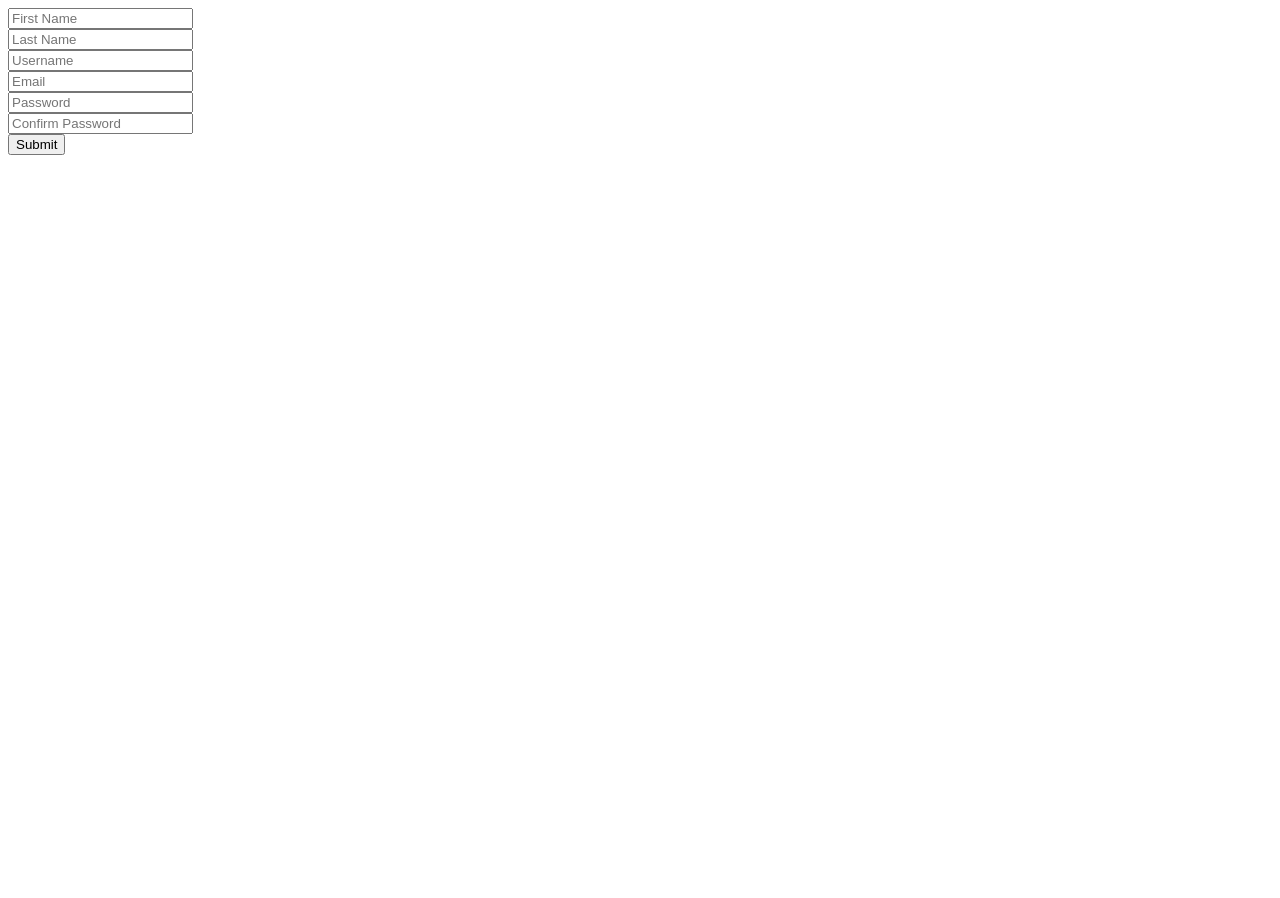
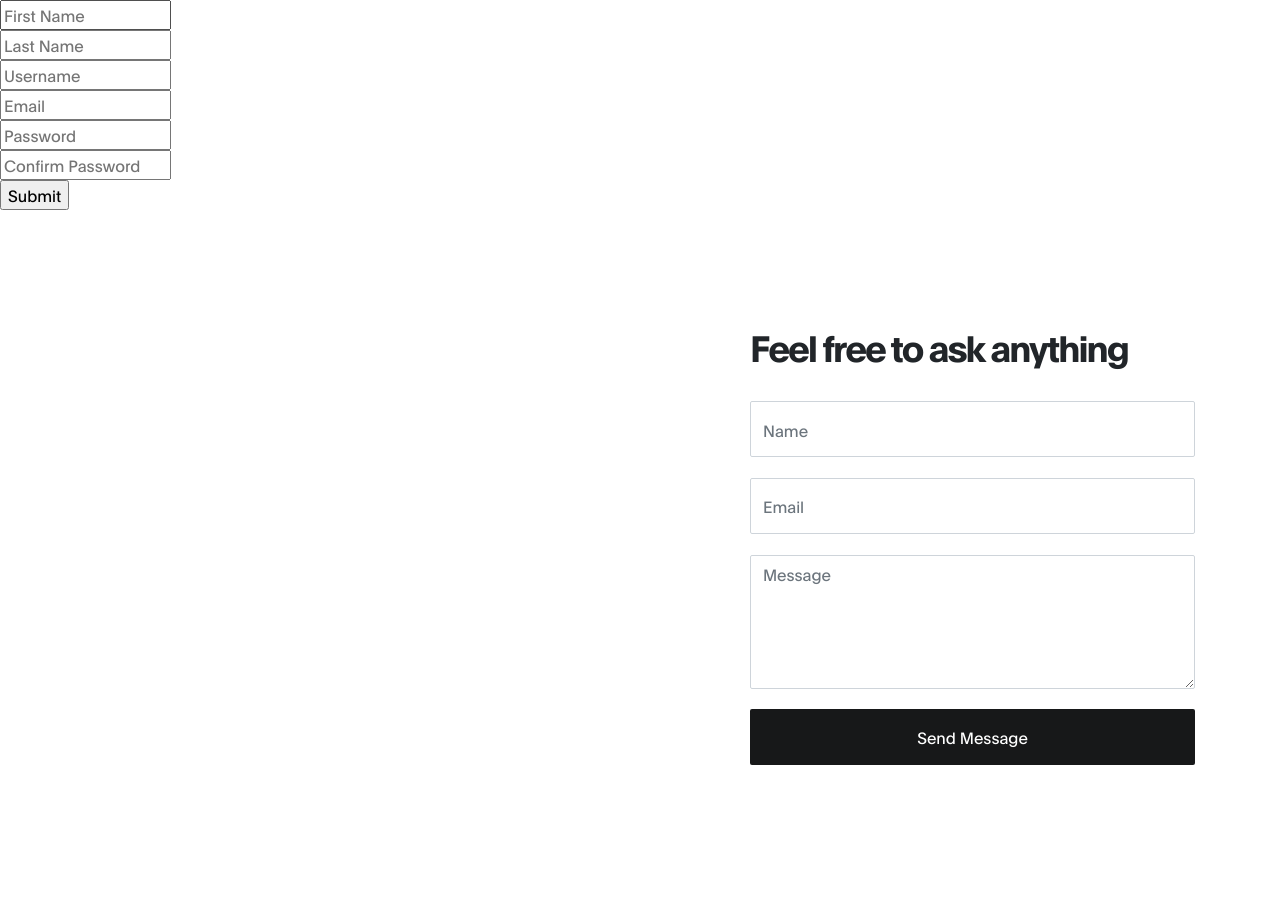
Before and after one commit to JackMerma/GymApp, a Django app: page /register/ in a window 1280 px wide. Before the commit the page ends 155 px from the top, so only its background shows below. Run offline with Django 3.2, Linux system fonts and the light colour scheme; some libraries are stand-ins or nearby versions.

Commit message:
insertación de 'platilla' del index

```diff
--- a/templates/register.html
+++ b/templates/register.html
@@ -1,7 +1,21 @@
+{% load static %}
 <!DOCTYPE html>
-<html>
+<html lang='en'>
   <head>
     <title>Register</title>
+	<meta charset="UTF-8">
+	<meta http-equiv="X-UA-Compatible" content="IE=Edge">
+	<meta name="description" content="">
+	<meta name="keywords" content="">
+	<meta name="author" content="">
+	<meta name="viewport" content="width=device-width, initial-scale=1, maximum-scale=1">
+
+	<link rel="stylesheet" href="{% static 'css/bootstrap.min.css' %}">
+	<link rel="stylesheet" href="{% static 'css/font-awesome.min.css' %}">
+	<link rel="stylesheet" href="{% static 'css/aos.css' %}">
+
+	<!-- MAIN CSS -->
+	<link rel="stylesheet" href="{% static 'css/tooplate-gymso-style.css' %}">
   </head>
   <body>
     <form action='register' method='post'>
@@ -15,5 +29,37 @@
       <input type='submit'>
 
     </form>
+
+	<section class="contact section" id="contact">
+	  <div class="container">
+		<div class="row">
+
+		  <div class="ml-auto col-lg-5 col-md-6 col-12">
+			<h2 class="mb-4 pb-2" data-aos="fade-up" data-aos-delay="200">Feel free to ask anything</h2>
+
+			<form action="#" method="post" class="contact-form webform" data-aos="fade-up" data-aos-delay="400" role="form">
+			  <input type="text" class="form-control" name="cf-name" placeholder="Name">
+
+			  <input type="email" class="form-control" name="cf-email" placeholder="Email">
+
+			  <textarea class="form-control" rows="5" name="cf-message" placeholder="Message"></textarea>
+
+			  <button type="submit" class="form-control" id="submit-button" name="submit">Send Message</button>
+			</form>
+		  </div>
+
+		</div>
+	  </div>
+	</section>
+
+	<!-- SCRIPTS -->
+	<script src="{% static 'js/jquery.min.js' %}"></script>
+	<script src="{% static 'js/bootstrap.min.js' %}"></script>
+	<script src="{% static 'js/aos.js' %}"></script>
+	<script src="{% static 'js/smoothscroll.js' %}"></script>
+	<script src="{% static 'js/custom.js' %}"></script>
+
   </body>
 </html>
+  </body>
+</html>
```
